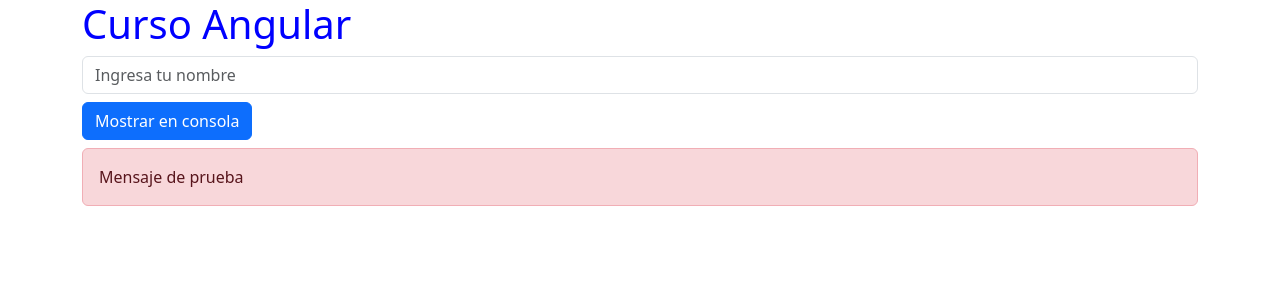
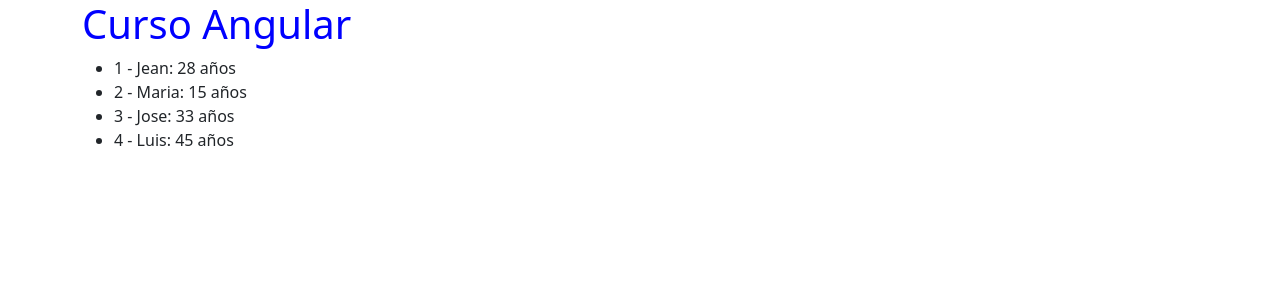
Before and after one commit to jeancarlogm94/angular-coders-free, an Angular app in the folder curso_angular/: page / in a window 1280 px wide. Shown: the top 300 px of the page. Built offline with nearby package versions, Linux system fonts and the light colour scheme.

Commit message:
directiva ngFor

```diff
--- a/curso_angular/src/app/app.component.html
+++ b/curso_angular/src/app/app.component.html
@@ -1,5 +1,4 @@
 <div class="container">
   <h1>Curso Angular</h1>
+  <app-bucles></app-bucles>
 </div>
-
-<app-formulario></app-formulario>
--- a/curso_angular/src/app/app.module.ts
+++ b/curso_angular/src/app/app.module.ts
@@ -6,9 +6,10 @@
 import { BotonesComponent } from './botones/botones.component';
 import { ImagenesComponent } from './imagenes/imagenes.component';
 import { FormularioComponent } from './formulario/formulario.component';
+import { BuclesComponent } from './bucles/bucles.component';
 
 @NgModule({
-  declarations: [AppComponent, ContadorComponent, BotonesComponent, ImagenesComponent, FormularioComponent],
+  declarations: [AppComponent, ContadorComponent, BotonesComponent, ImagenesComponent, FormularioComponent, BuclesComponent],
   imports: [BrowserModule],
   providers: [],
   bootstrap: [AppComponent],
--- /dev/null
+++ b/curso_angular/src/app/bucles/bucles.component.html
@@ -0,0 +1,5 @@
+<ul>
+  <li *ngFor="let person of persons; let i = index">
+    {{ i + 1 }} - {{ person.name }}: {{ person.age }} años
+  </li>
+</ul>
--- /dev/null
+++ b/curso_angular/src/app/bucles/bucles.component.ts
@@ -0,0 +1,16 @@
+import { Component } from '@angular/core';
+import { Person } from '../person';
+
+@Component({
+  selector: 'app-bucles',
+  templateUrl: './bucles.component.html',
+  styleUrls: ['./bucles.component.css'],
+})
+export class BuclesComponent {
+  persons: Person[] = [
+    { name: 'Jean', age: 28 },
+    { name: 'Maria', age: 15 },
+    { name: 'Jose', age: 33 },
+    { name: 'Luis', age: 45 },
+  ];
+}
--- a/curso_angular/src/app/formulario/formulario.component.html
+++ b/curso_angular/src/app/formulario/formulario.component.html
@@ -1,4 +1,4 @@
-<div class="container">
+<div>
   <input
     type="text"
     placeholder="Ingresa tu nombre"
--- a/curso_angular/src/app/imagenes/imagenes.component.html
+++ b/curso_angular/src/app/imagenes/imagenes.component.html
@@ -1,4 +1,4 @@
-<div class="container">
+<div>
   <button
     class="btn btn-primary"
     (click)="
```
Also changed, not shown: curso_angular/src/app/bucles/bucles.component.css (added), 1 other file (tests, documents, lock files or other folders).
